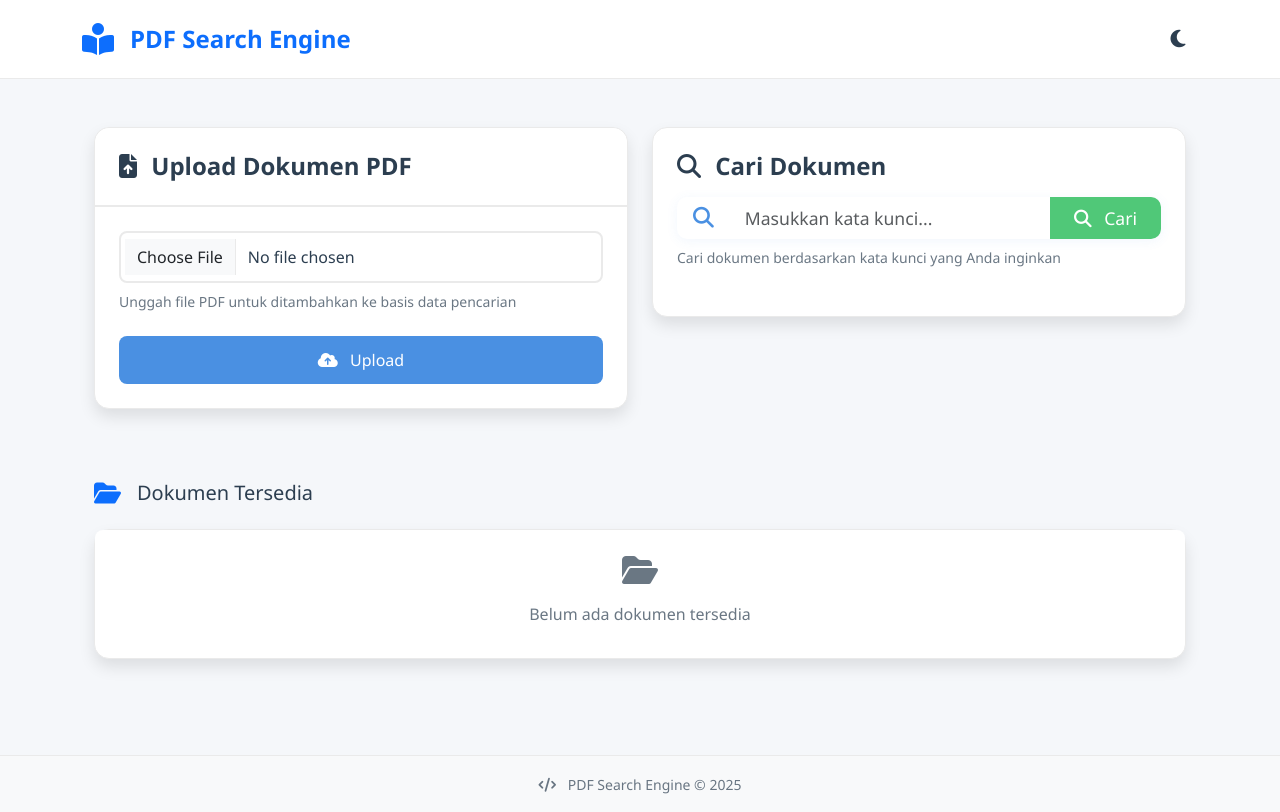
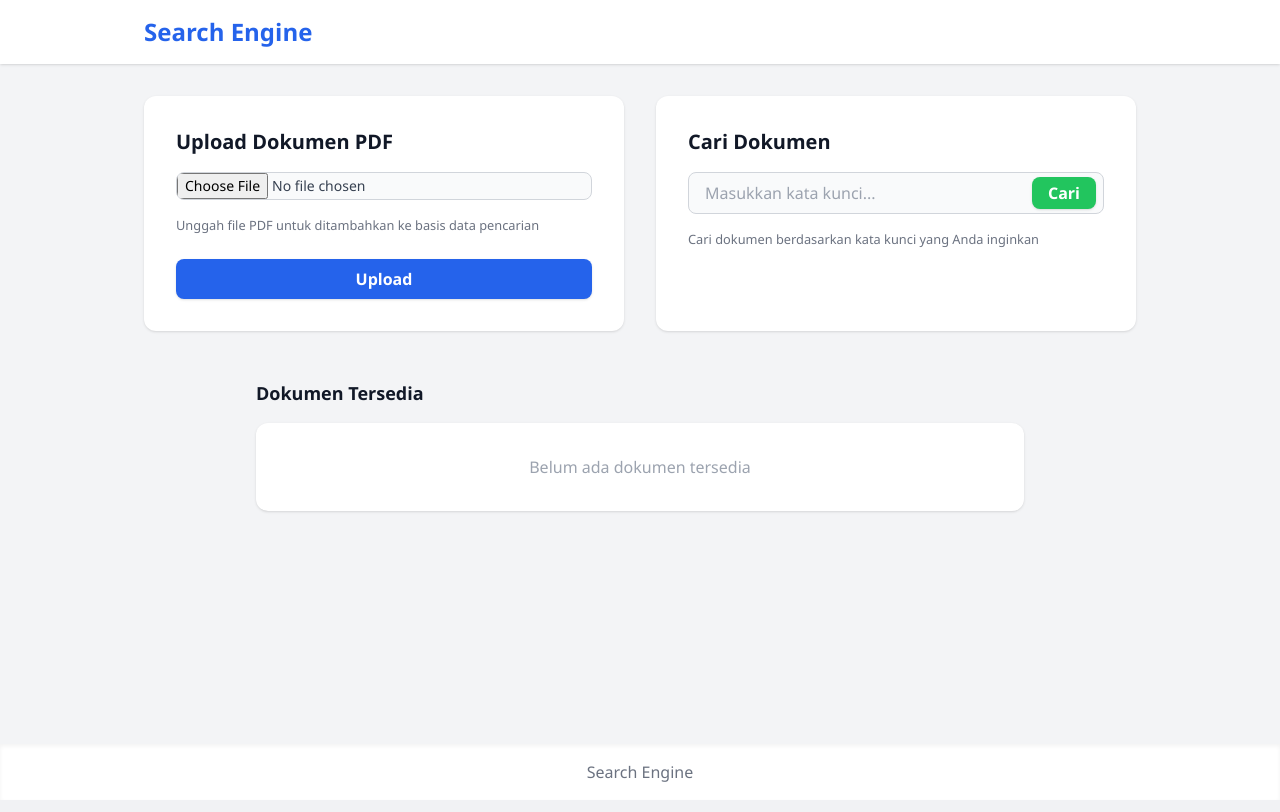
Before and after one commit to Tristanputra2119/search-python, a Flask app: page / in a window 1280 px wide. Run offline with Flask 3, Linux system fonts and the light colour scheme; some libraries are stand-ins or nearby versions.

Commit message:
perbaiki ui untuk search engine

```diff
--- a/templates/base.html
+++ b/templates/base.html
@@ -3,63 +3,30 @@
 <head>
     <meta charset="UTF-8" />
     <meta name="viewport" content="width=device-width, initial-scale=1.0" />
-    <title>PDF Search Engine</title>
-    <link href="https://cdn.jsdelivr.net/npm/bootstrap@5.3.0/dist/css/bootstrap.min.css" rel="stylesheet" />
-    <link rel="stylesheet" href="https://cdnjs.cloudflare.com/ajax/libs/font-awesome/6.4.0/css/all.min.css" />
+    <title>Search Engine</title>
+    <!-- Tailwind CSS CDN -->
+    <script src="https://cdn.tailwindcss.com"></script>
     <link rel="stylesheet" href="{{ url_for('static', filename='style.css') }}" />
 </head>
-<body>
-    <nav class="navbar navbar-expand-lg navbar-light">
-        <div class="container py-2">
-            <a class="navbar-brand d-flex align-items-center" href="/">
-                <i class="fas fa-book-reader text-primary me-3 fs-2"></i>
-                <span class="fs-4 fw-bold text-primary">PDF Search Engine</span>
+<body class="bg-gray-100 text-gray-900 dark:bg-gray-900 dark:text-gray-100 min-h-screen flex flex-col">
+    <!-- Navbar -->
+    <nav class="w-full bg-white dark:bg-gray-800 shadow">
+        <div class="max-w-5xl mx-auto flex items-center justify-between py-4 px-4">
+            <a href="/" class="flex items-center">
+                <span class="text-2xl font-bold text-blue-600">Search Engine</span>
             </a>
-            <div class="d-flex align-items-center">
-                <div class="theme-toggle ms-3" id="theme-toggle" title="Toggle dark mode">
-                    <i class="fas fa-moon fs-5"></i>
-                </div>
-            </div>
         </div>
     </nav>
 
-    <div class="container py-4">
+    <main class="flex-1 w-full max-w-5xl mx-auto px-4 py-8">
         {% block content %}{% endblock %}
-    </div>
+    </main>
 
-    <footer class="footer mt-5 py-3">
-        <div class="container text-center">
-            <small class="text-muted">
-                <i class="fas fa-code me-2"></i>
-                PDF Search Engine &copy; 2025
-            </small>
+    <footer class="w-full bg-white dark:bg-gray-800 py-4 mt-8 shadow-inner">
+        <div class="max-w-5xl mx-auto text-center text-gray-500 dark:text-gray-400">
+            <span>Search Engine</span>
         </div>
     </footer>
 
-    <script src="https://cdn.jsdelivr.net/npm/bootstrap@5.3.0/dist/js/bootstrap.bundle.min.js"></script>
-    <script>
-        // Dark mode toggle functionality
-        const themeToggle = document.getElementById('theme-toggle');
-        const html = document.documentElement;
-        const themeIcon = themeToggle.querySelector('i');
-
-        // Check for saved theme preference
-        const savedTheme = localStorage.getItem('theme') || 'light';
-        html.setAttribute('data-theme', savedTheme);
-        updateThemeIcon(savedTheme);
-
-        themeToggle.addEventListener('click', () => {
-            const currentTheme = html.getAttribute('data-theme');
-            const newTheme = currentTheme === 'light' ? 'dark' : 'light';
-
-            html.setAttribute('data-theme', newTheme);
-            localStorage.setItem('theme', newTheme);
-            updateThemeIcon(newTheme);
-        });
-
-        function updateThemeIcon(theme) {
-            themeIcon.className = theme === 'light' ? 'fas fa-moon fs-5' : 'fas fa-sun fs-5';
-        }
-    </script>
 </body>
 </html>
--- a/templates/index.html
+++ b/templates/index.html
@@ -1,97 +1,44 @@
-{% extends "base.html" %} {% block content %}
-<div class="container py-4">
-  <div class="row g-4">
-    <div class="col-md-6">
-      <div class="card mb-4">
-        <div class="card-header">
-          <h4>
-            <i class="fas fa-file-upload me-2"></i>
-            Upload Dokumen PDF
-          </h4>
-        </div>
-        <div class="card-body">
-          <form method="POST" enctype="multipart/form-data">
-            <div class="mb-4">
-              <div class="input-group">
-                <input class="form-control" type="file" name="file" accept=".pdf" id="fileInput" />
-              </div>
-              <small class="text-muted mt-2 d-block">Unggah file PDF untuk ditambahkan ke basis data pencarian</small>
-            </div>
-            <button type="submit" class="btn btn-primary w-100">
-              <i class="fas fa-cloud-upload-alt me-2"></i>
-              Upload
-            </button>
-          </form>
-        </div>
-      </div>
-    </div>
-
-    <div class="col-md-6">
-      <div class="card mb-4 search-card">
-        <div class="card-header bg-transparent border-0 pb-0">
-          <h4>
-            <i class="fas fa-search me-2"></i>
-            Cari Dokumen
-          </h4>
-        </div>
-        <div class="card-body pt-3">
-          <form action="/search" method="GET">
-            <div class="mb-4">
-              <div class="input-group input-group-lg">
-                <span class="input-group-text bg-transparent border-end-0" style="color: var(--primary-color);">
-                  <i class="fas fa-search"></i>
-                </span>
-                <input
-                  type="text"
-                  class="form-control border-start-0"
-                  name="query"
-                  placeholder="Masukkan kata kunci..."
-                  value="{{ request.args.get('query', '') }}"
-                  aria-label="Search documents"
-                  autocomplete="off"
-                  style="background: transparent;"
-                />
-                <button class="btn btn-success px-4" type="submit">
-                  <i class="fas fa-search me-2"></i>
-                  Cari
-                </button>
-              </div>
-              <small class="text-muted mt-2 d-block">Cari dokumen berdasarkan kata kunci yang Anda inginkan</small>
-            </div>
-          </form>
-        </div>
-      </div>
-    </div>
+{% extends "base.html" %}
+{% block content %}
+<div class="grid grid-cols-1 md:grid-cols-2 gap-8">
+  <!-- Upload PDF Card -->
+  <div class="bg-white dark:bg-gray-800 rounded-xl shadow p-8 flex flex-col">
+    <h2 class="text-xl font-semibold mb-4">Upload Dokumen PDF</h2>
+    <form method="POST" enctype="multipart/form-data" class="flex flex-col gap-4 flex-1">
+      <input class="block w-full text-sm text-gray-700 dark:text-gray-200 border border-gray-300 dark:border-gray-600 rounded-lg cursor-pointer bg-gray-50 dark:bg-gray-700 focus:outline-none focus:ring-2 focus:ring-blue-400 transition" type="file" name="file" accept=".pdf" id="fileInput" />
+      <small class="text-gray-500 dark:text-gray-400">Unggah file PDF untuk ditambahkan ke basis data pencarian</small>
+      <button type="submit" class="mt-2 w-full py-2 px-4 bg-blue-600 hover:bg-blue-700 text-white font-semibold rounded-lg shadow transition">Upload</button>
+    </form>
   </div>
 
-  <div class="mt-5">
-    <div class="d-flex align-items-center mb-4">
-      <i class="fas fa-folder-open me-3 fs-4 text-primary"></i>
-      <h5 class="mb-0">Dokumen Tersedia</h5>
-    </div>
-    <div class="card">
-      <div class="card-body p-0">
-        <ul class="list-group list-group-flush">
-          {% for file in files %}
-          <li class="list-group-item d-flex justify-content-between align-items-center p-3">
-            <div class="d-flex align-items-center">
-              <i class="fas fa-file-pdf text-danger me-3"></i>
-              <span>{{ file.name }}</span>
-            </div>
-            <span class="badge bg-primary rounded-pill">
-              <i class="fas fa-weight-hanging me-1"></i>
-              {{ file.size_kb|round(2) }} KB
-            </span>
-          </li>
-          {% else %}
-          <li class="list-group-item text-center p-4">
-            <i class="fas fa-folder-open text-muted mb-3 fs-2"></i>
-            <p class="text-muted mb-0">Belum ada dokumen tersedia</p>
-          </li>
-          {% endfor %}
-        </ul>
+  <!-- Search PDF Card -->
+  <div class="bg-white dark:bg-gray-800 rounded-xl shadow p-8 flex flex-col">
+    <h2 class="text-xl font-semibold mb-4">Cari Dokumen</h2>
+    <form action="/search" method="GET" class="flex flex-col gap-4 flex-1">
+      <div class="relative">
+        <input type="text" name="query" placeholder="Masukkan kata kunci..." value="{{ request.args.get('query', '') }}" aria-label="Search documents" autocomplete="off"
+          class="w-full py-2 px-4 pr-24 rounded-lg border border-gray-300 dark:border-gray-600 bg-gray-50 dark:bg-gray-700 text-gray-700 dark:text-gray-200 focus:outline-none focus:ring-2 focus:ring-blue-400 transition" />
+        <button type="submit" class="absolute right-2 top-1/2 -translate-y-1/2 px-4 py-1 bg-green-500 hover:bg-green-600 text-white font-semibold rounded-lg shadow transition">Cari</button>
       </div>
-    </div>
+      <small class="text-gray-500 dark:text-gray-400">Cari dokumen berdasarkan kata kunci yang Anda inginkan</small>
+    </form>
+  </div>
+</div>
+
+<!-- Dokumen List -->
+<div class="max-w-3xl mx-auto mt-12">
+  <h3 class="text-lg font-semibold mb-4">Dokumen Tersedia</h3>
+  <div class="bg-white dark:bg-gray-800 rounded-xl shadow divide-y divide-gray-200 dark:divide-gray-700">
+    {% if files %}
+      {% for file in files %}
+        <div class="flex items-center justify-between px-6 py-4 hover:bg-gray-50 dark:hover:bg-gray-700 transition">
+          <span class="truncate text-gray-800 dark:text-gray-100">{{ file.name }}</span>
+          <span class="ml-4 inline-block min-w-[90px] text-center bg-blue-100 dark:bg-blue-900 text-blue-700 dark:text-blue-200 font-semibold rounded-full px-3 py-1 text-xs">{{ file.size_kb|round(2) }} KB</span>
+        </div>
+      {% endfor %}
+    {% else %}
+      <div class="px-6 py-8 text-center text-gray-400">Belum ada dokumen tersedia</div>
+    {% endif %}
   </div>
 </div>
 {% endblock %}
```
Also changed, not shown: templates/results.html (+17 -16 lines), 9 other files.
